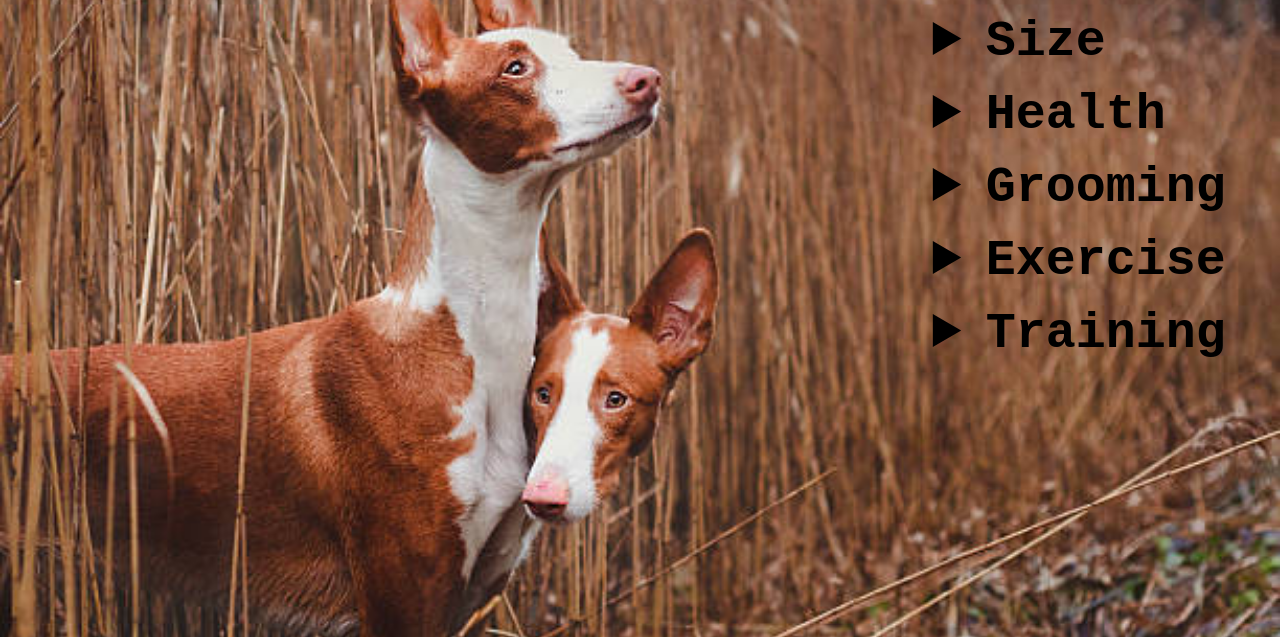
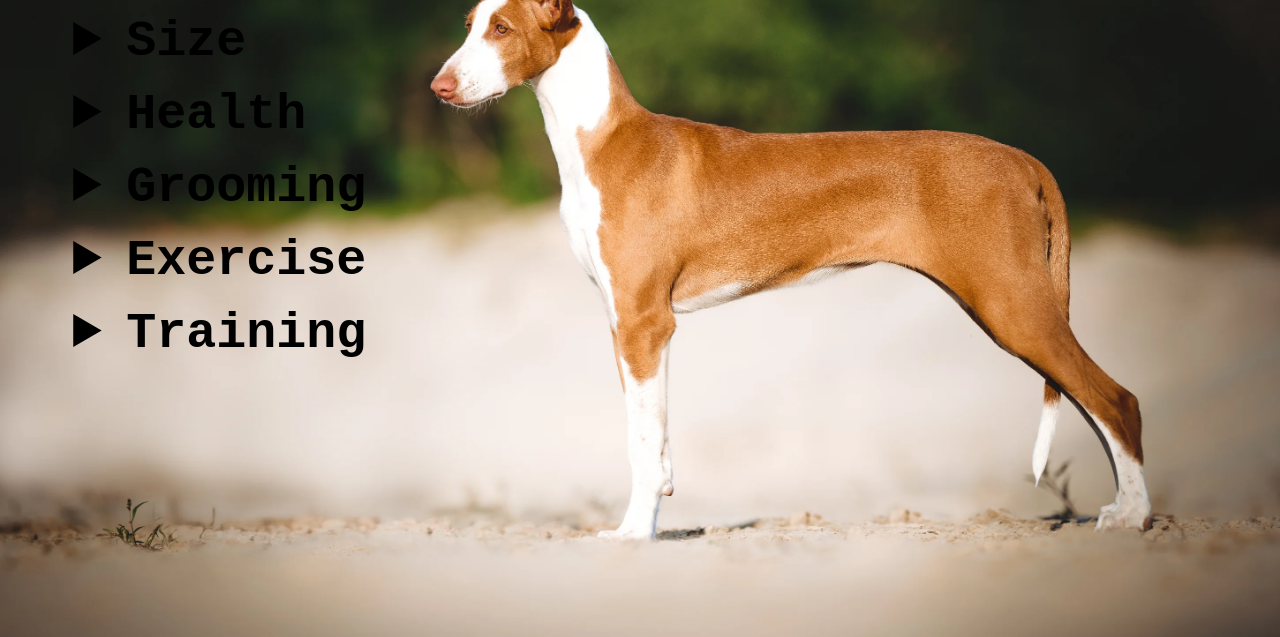
Before and after one commit to KristinaKripke/breed-guide, a website: page ibizan.html in a window 1280 px wide. Shown: the part 163-800 px from the top of the page. Drawn offline with Linux system fonts and the light colour scheme.

Commit message:
Breed_guide

```diff
--- a/ibizan.html
+++ b/ibizan.html
@@ -6,15 +6,15 @@
     <title>Ibizan hound</title>
     <link rel="stylesheet" href="main.css">
 </head>
-<body background="img/ibi.jpg">
+<body background="img/Ibizan Hound 3.webp">
     <h1 class="h1a">Ibizan hound</h1>
-    <ul class="ul1">
+    <ul class="ul2">
         <details>
             <summary class="summary1">History</summary>
             <p class="p1">Ibiza is one of the Balearic Islands, off Spain's Mediterranean coast. About 3,000 years ago, Phoenician traders first brought Egyptian hounds to the rocky island. Islanders used packs of these hounds as rabbit hunters. Food was scarce on rugged Ibiza. For hounds and hunter, chasing rabbits wasn't sport-it was more likely a matter of eating or going hungry. These many centuries later, Ibizans are still tenacious coursers blessed with blazing speed.</p>
         </details>
     </ul>
-    <ul class="ul1">
+    <ul class="ul2">
         <details>
             <summary class="summary1">Size</summary>
             <p class="p1">Height 23.5-27.5 inches (male)
@@ -25,25 +25,25 @@
             </p>
         </details>
     </ul>
-    <ul class="ul1">
+    <ul class="ul2">
         <details>
             <summary class="summary1">Health</summary>
             <p class="p1">Ibizan Hounds are generally healthy dogs, though there are some conditions the breed can be prone to. These include hip dysplasia, eye disease, autoimmune thyroiditis, and congenital deafness. Responsible breeders will screen their stock for conditions that can affect the breed. The website of the breed's national parent club The Ibizan Hound Club of the United Statesprovides detailed information on breed health. Regular visits to the vet for checkups and parasite control help to ensure the dog a long, healthy life.</p>
         </details>
     </ul>
-    <ul class="ul1">
+    <ul class="ul2">
         <details>
             <summary class="summary1">Grooming</summary>
             <p class="p1">Ibizan coats come in smooth and wire varieties, with a wide range in how profuse the wire coat can be. Both varieties should be groomed upright earsshould be checked weekly to avoid a buildup of wax and debris, which could result in an infection. The teeth should be brushed often, daily if possible, using a toothpaste formulated for dogs.</p>
         </details>
     </ul>
-    <ul class="ul1">
+    <ul class="ul2">
         <details>
             <summary class="summary1">Exercise</summary>
             <p class="p1">Beezers are very athletic and require a lot of exercise. It is not uncommon for an Ibizan to be able to jump five or six feet from a standing position, so a tall, secure fence is the order of the day for owners of this breed. The Beezer will enjoy vigorous daily play-sessions with his owner or with other dogs, or he can go for long walks a couple of times a day. The Ibizan has a very strong prey drive and should not be allowed off leash in an uncontrolled setting, as he is apt to take off on a chase after perceived prey at a moment's notice. The breed makes a wonderful companion for a regular jogger.</p>
         </details>
     </ul>
-    <ul class="ul1">
+    <ul class="ul2">
         <details>
             <summary class="summary1">Training</summary>
             <p class="p1">Versatile and trainable, Ibizans make excellent family pets. The breed is even-tempered, affectionate, and loyal. The Ibizan is bit aloof but a sweet-natured, family-oriented housemate. Alert and watchful of strangers, they are nevertheless friendly and outgoing dogs. Puppies should be cheerful, playful, and healthy. Early socialization and puppy training classes are recommended. Ibizans excel in a number of canine sports, including lure coursing, obedience, agility, rally, and tracking.</p>
```
Also changed, not shown: greyhound.html (+1 -1 lines), img/Ibizan Hound 3.webp (added), img/ah.jpg (added), img/blackgrey.jpg (added), img/greyh.jpeg (added), img/greyhound.jpg, img/ibizan_hound.webp (added).
